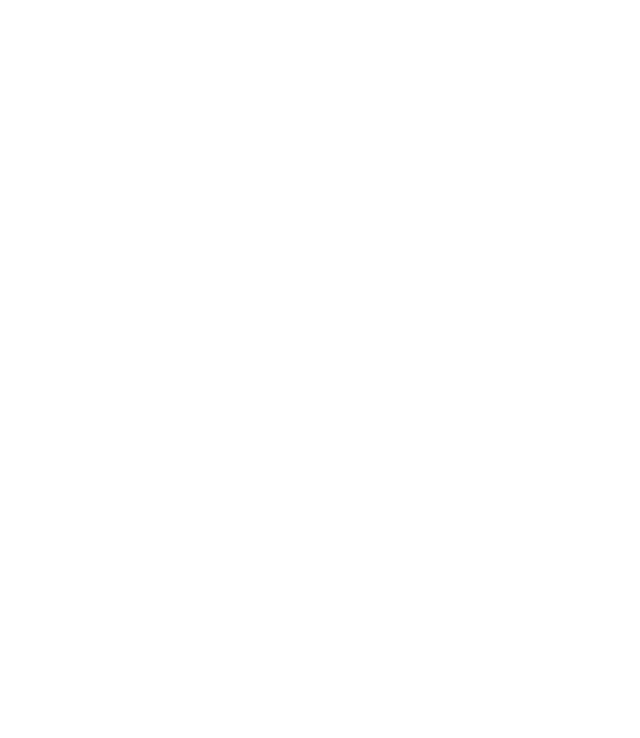
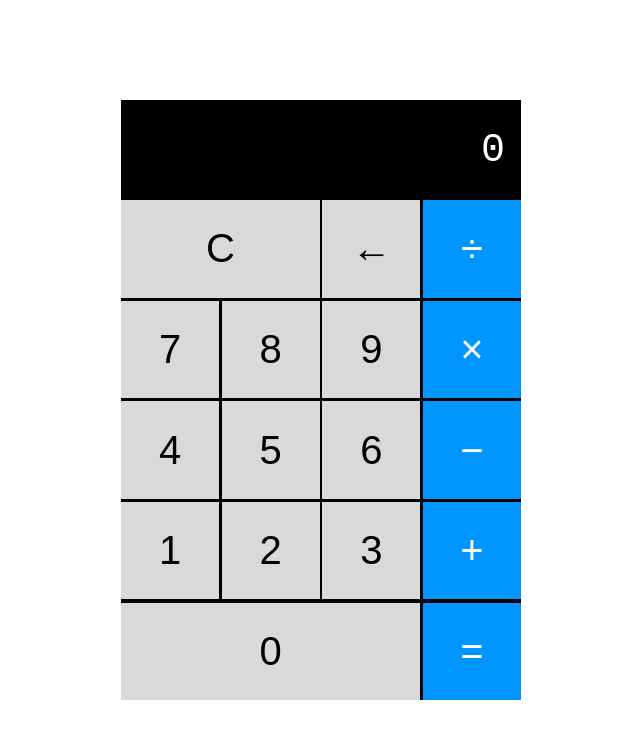
Before and after one commit to baykamsay/calculator, a plain HTML site: page calculator.html in a window 1280 px wide. Shown: the whole page, without its empty margins (319-959 px from the left). Drawn offline with Linux system fonts and the light colour scheme.

Commit message:
Finished calculator ui

```diff
--- a/calculator.html
+++ b/calculator.html
@@ -8,11 +8,37 @@
 <body>
     <div class="wrapper">
         <section class="screen">
-
+            <p>0</p>
         </section>
 
         <section class="calc-buttons">
-
+            <div class="row">
+                <button type="button" class="calc-button width2">C</button>
+                <button type="button" class="calc-button">&larr;</button>
+                <button type="button" class="calc-button function-button">&div;</button>
+            </div>
+            <div class="row">
+                <button type="button" class="calc-button">7</button>
+                <button type="button" class="calc-button">8</button>
+                <button type="button" class="calc-button">9</button>
+                <button type="button" class="calc-button function-button">&times;</button>
+            </div>
+            <div class="row">
+                <button type="button" class="calc-button">4</button>
+                <button type="button" class="calc-button">5</button>
+                <button type="button" class="calc-button">6</button>
+                <button type="button" class="calc-button function-button">&minus;</button>
+            </div>
+            <div class="row">
+                <button type="button" class="calc-button">1</button>
+                <button type="button" class="calc-button">2</button>
+                <button type="button" class="calc-button">3</button>
+                <button type="button" class="calc-button function-button">&plus;</button>
+            </div>
+            <div class="row">
+                <button type="button" class="calc-button width3">0</button>
+                <button type="button" class="calc-button function-button">&equals;</button>
+            </div>
         </section>
     </div>
 </body>
--- a/css/calculator.css
+++ b/css/calculator.css
@@ -1,13 +1,100 @@
 html {
     box-sizing: border-box;
 }
+
 *, *:before, *:after {
     box-sizing: inherit;
 }
+
 body {
   padding: 0;
   margin: 0;
+  height: 100vh;
+  display: flex;
+  flex-flow: column nowrap;
+  justify-content: center;
 }
+
 .wrapper {
     width: 400px;
+    height: 600px;
+    margin: 0 auto;
+    display: flex;
+    flex-flow: column nowrap;
+    justify-content: space-between;
+    background-color: #000000;
 }
+
+.calc-buttons {
+    height: 500px;
+    display: flex;
+    flex-flow: column;
+    justify-content: space-between;
+}
+
+.row {
+    flex-basis: 19.5%;
+    display: flex;
+    flex-direction: row;
+    justify-content: space-between;
+}
+
+p {
+    margin: inherit;
+    font-size: 2.5rem;
+    font-family: "Courier New", Courier, monospace;
+}
+
+.screen{
+    height: 100px;
+    display: flex;
+    flex-flow: column;
+    justify-content: center;
+}
+
+.screen p {
+    text-align: end;
+    color: white;
+    margin-right: 1rem;
+}
+
+.calc-button {
+    flex-basis: 24.5%;
+    height: inherit;
+    margin: 0;
+    border: none;
+    border-radius: 0;
+    font-family: sans-serif;
+    font-size: 2.5rem;
+    background-color: #d8d9db;
+    cursor: pointer;
+}
+
+.calc-button:hover {
+    background-color: #ebebeb;
+}
+
+.calc-button:active {
+    background-color: #bbbcbe;
+}
+
+.function-button {
+    background-color: #0095FF;
+    color: #ffffff;
+}
+
+.function-button:hover {
+    background-color: #0070BF;
+}
+
+.function-button:active {
+    background-color: #0086E6;
+}
+
+.width2 {
+    flex-basis: 49.7%;
+}
+
+.width3 {
+    flex-basis: 74.8%;
+}
```
